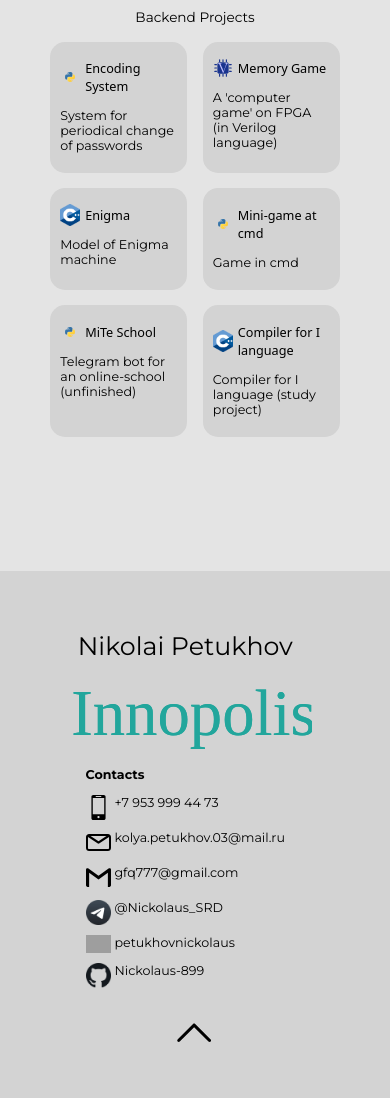
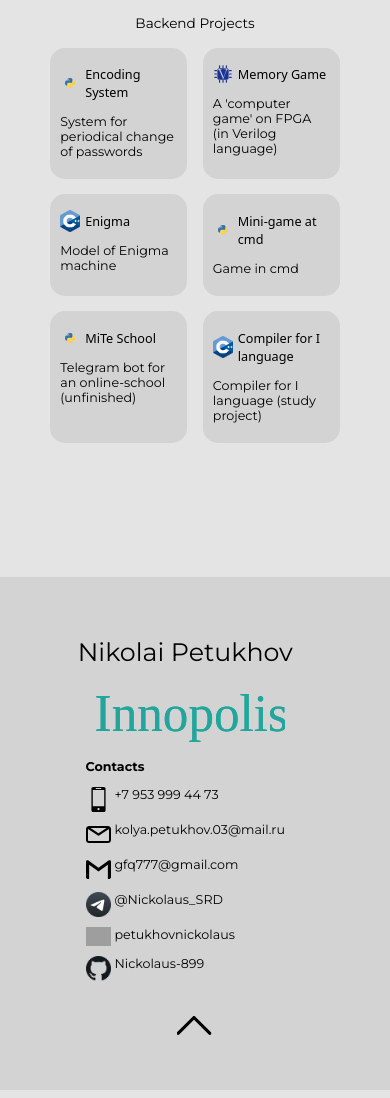
Before and after one commit to Nickolaus-899/portfolio, a React (Create React App) app: page / in a window 390 px wide. Shown: the part 2858-3956 px from the top of the page. Built offline with nearby package versions, Linux system fonts and the light colour scheme; grey boxes are pictures that could not be loaded; the HTML template or start-up script is replaced by a standard one; a web font is replaced by a local one.

Commit message:
fixed mobile version

```diff
--- a/src/components/footer/index.css
+++ b/src/components/footer/index.css
@@ -94,10 +94,12 @@
 
     .footer-logo {
         margin-top: 3vh;
-        width: 30vh;
+        /*width: 30vh;*/
+        width: 200px;
     }
 
     .footer-arrow img {
-        width: 4vh;
+        /*width: 4vh;*/
+        width: 35px;
     }
 }
--- a/src/components/welcome/index.css
+++ b/src/components/welcome/index.css
@@ -97,7 +97,8 @@
     }
 
     .backgroundImage {
-        height: 100vh;
+        /*height: 100vh;*/
+        height: 850px;
     }
 
     .personal-info {
```
